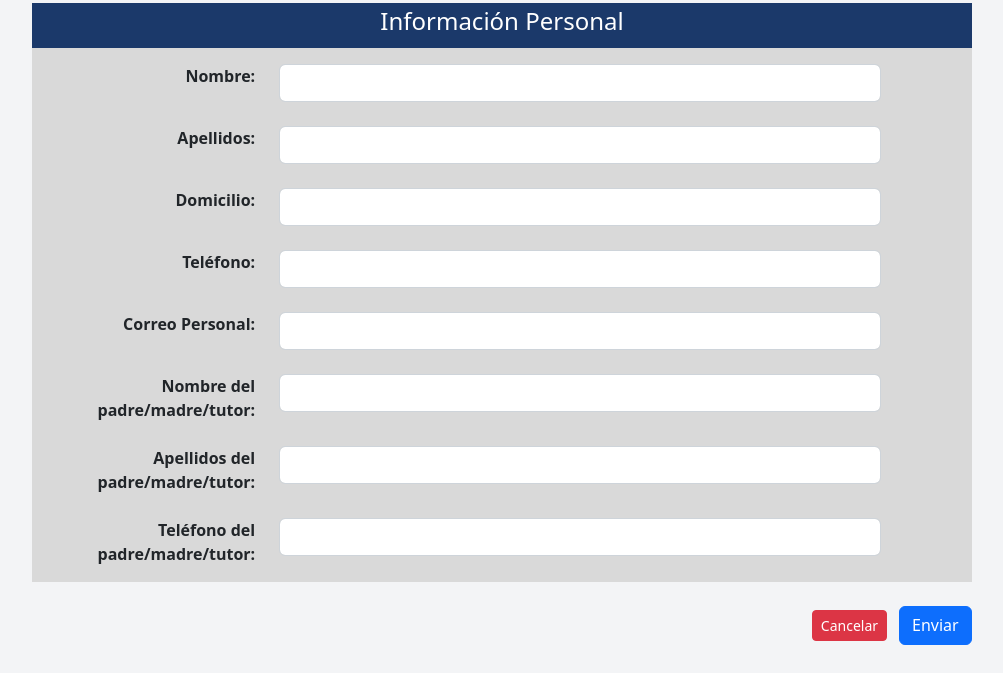
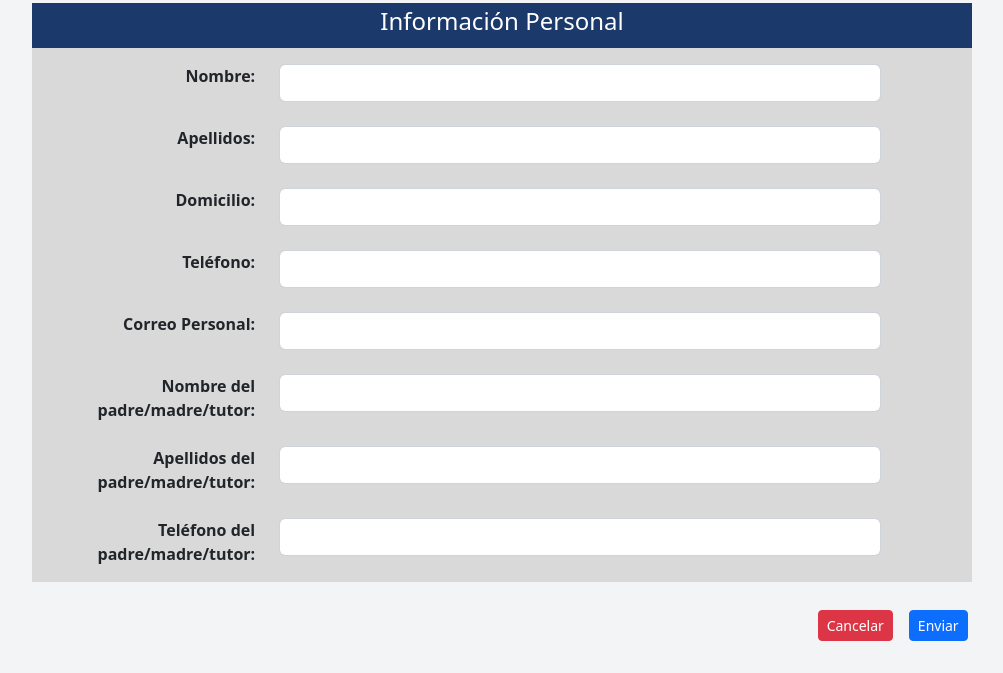
Before and after one commit to KalanOne/Sistema-Gestor-de-Tutorias, a Django app: template Tutoria/templates/editarInformacion.html in a window 1280 px wide. Shown: the part 187-860 px from the top of the page, without its empty margins (138-1141 px from the left). Run offline with Django 4.2, Linux system fonts and the light colour scheme; the template is opened without the code that fills it: values that come from a table or form of the project are taken from there, others are empty; some libraries are stand-ins or nearby versions.

Commit message:
Ultimo cambio

```diff
--- a/Tutoria/templates/editarInformacion.html
+++ b/Tutoria/templates/editarInformacion.html
@@ -77,7 +77,7 @@
             href="{% url 'perfilTutorado' %}"
             >Cancelar</a
           >
-          <button type="submit" class="btn btn-primary">Enviar</button>
+          <button type="submit" class="btn btn-sm btn-primary text-center m-1">Enviar</button>
         </div>
       </div>
     </div>
```
